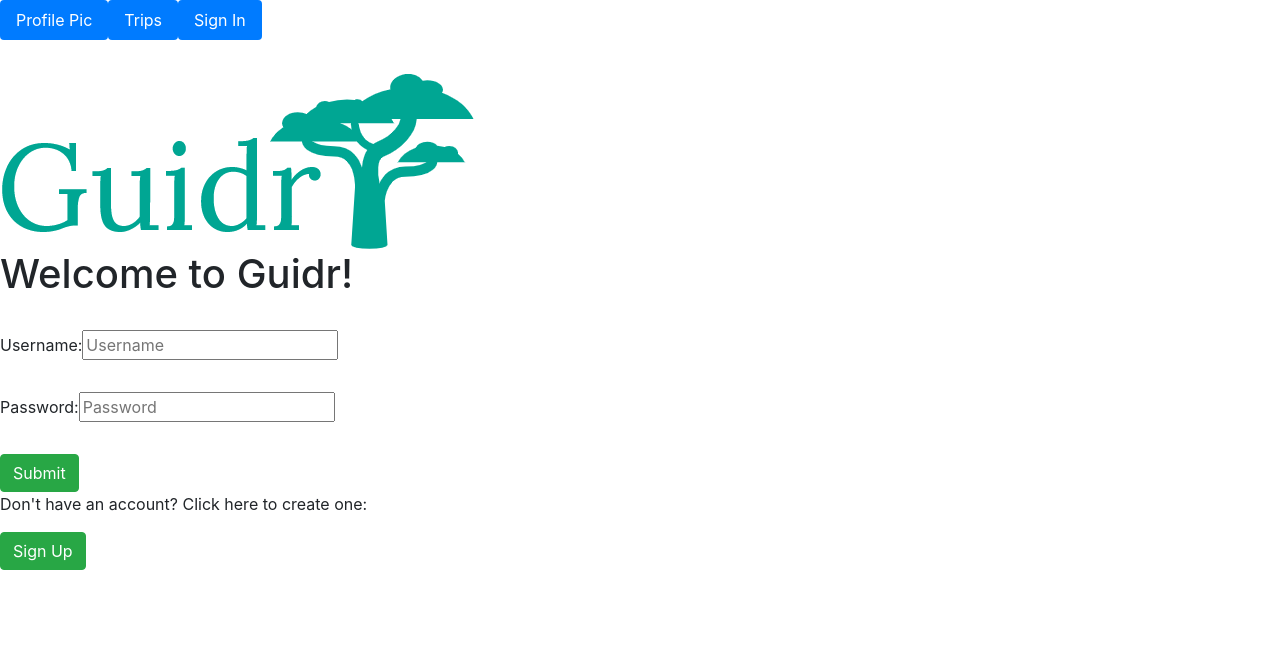
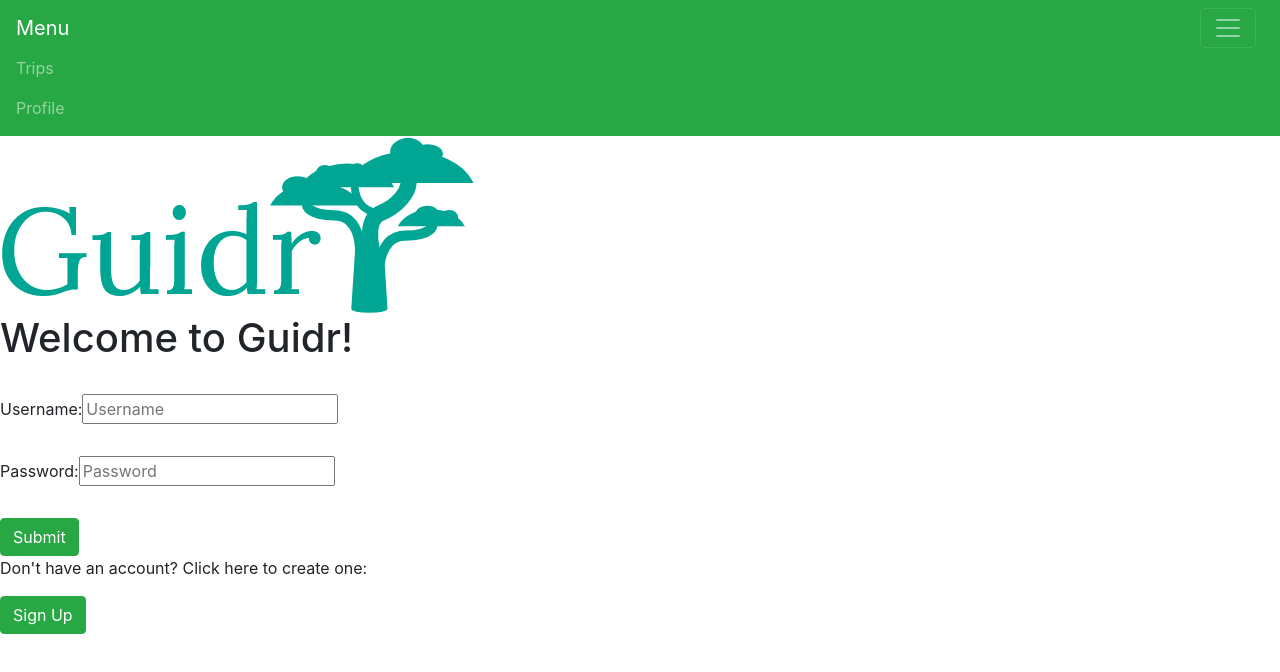
Before and after one commit to PT-Build-Week-Guidr/Front-end, a React (Create React App) app in the folder guidr/: page / in a window 1280 px wide. Shown: the top 672 px of the page. Built offline with nearby package versions, Linux system fonts and the light colour scheme.

Commit message:
Pushing up updated NavBar component

```diff
--- a/guidr/src/components/NavBar.js
+++ b/guidr/src/components/NavBar.js
@@ -1,26 +1,28 @@
-import React from 'react';
-import { Link } from 'react-router-dom';
-import { Button, Nav, NavItem, NavLink } from 'reactstrap';
+import React, {useState} from 'react';
+import { NavbarBrand, Nav, NavItem, NavLink, Collapse, NavbarToggler, Navbar } from 'reactstrap';
 
-function NavBar () {
+const NavBar = props =>  {
+
+    const {collapsed, setCollapsed} = useState(true);
+    const toggleNavbar = () => setCollapsed(!collapsed)
+
     return (
         <div>
-            <Nav pills>
-                <NavItem>
-                    <NavLink href="#" active>Profile Pic</NavLink>
-               </NavItem>
-        <NavItem>
-        <NavLink href="#" active>Trips</NavLink>
-        </NavItem>
-        <NavItem>
-        <NavLink href="#" active>Sign In</NavLink>
-        </NavItem>
-        <br></br>
-        <br></br>
-        <br></br>
-           </Nav>
+            <Navbar color="success" dark>
+                <NavbarBrand href="/" className="mr-auto">Menu</NavbarBrand>
+                <NavbarToggler onclick={toggleNavbar} className="mr-2" />
+                <Collapse isOpen={!collapsed} navbar>
+                    <Nav navbar>
+                        <NavItem>
+                            <NavLink href="#">Trips</NavLink>
+                        </NavItem>
+                        <NavItem>
+                            <NavLink href="#">Profile</NavLink>
+                        </NavItem>
+                    </Nav>
+                </Collapse>
+            </Navbar>
         </div>
-
     );
 }
 
--- a/guidr/src/components/WelcomePage.js
+++ b/guidr/src/components/WelcomePage.js
@@ -1,5 +1,5 @@
 import React, { useState } from "react";
-import {Button } from 'reactstrap';
+import { Button } from 'reactstrap';
 import NavBar from './NavBar';
 import { Link } from 'react-router-dom';
 
@@ -47,10 +47,10 @@ function WelcomePage() {
                 </label>
             </form>
             <br />
-            <Button color="success" tag={ Link } to='/'>Submit</Button>{' '}
+            <Button color="success" tag={Link} to='/'>Submit</Button>{' '}
             <br />
             <p>Don't have an account? Click here to create one:</p>
-            <Button color="success" tag={ Link } to='/'>Sign Up</Button>{' '}
+            <Button color="success" tag={Link} to='/'>Sign Up</Button>{' '}
         </section>
     );
 }
```
Also changed, not shown: guidr/src/components/HomePage.js (+7 -8 lines).
